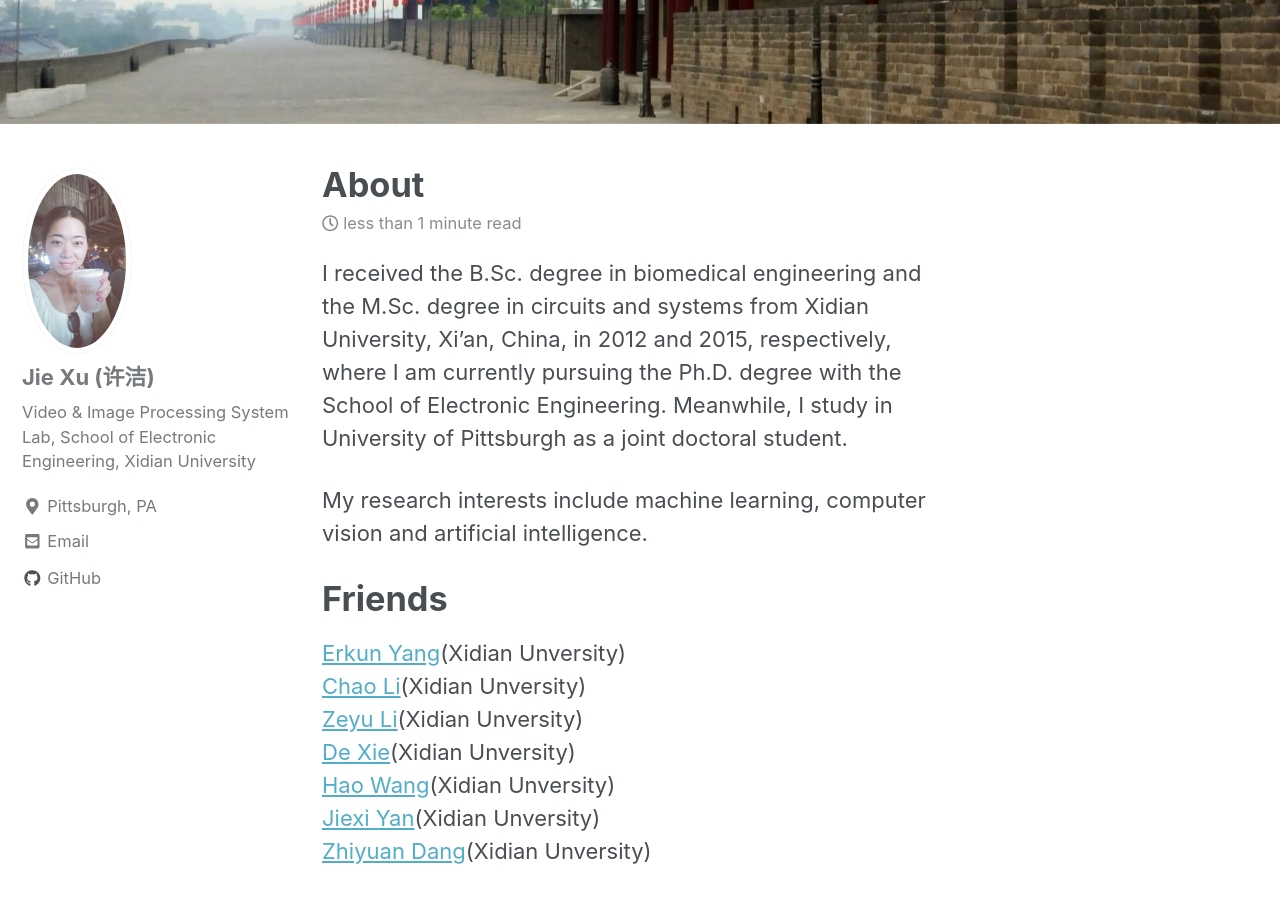
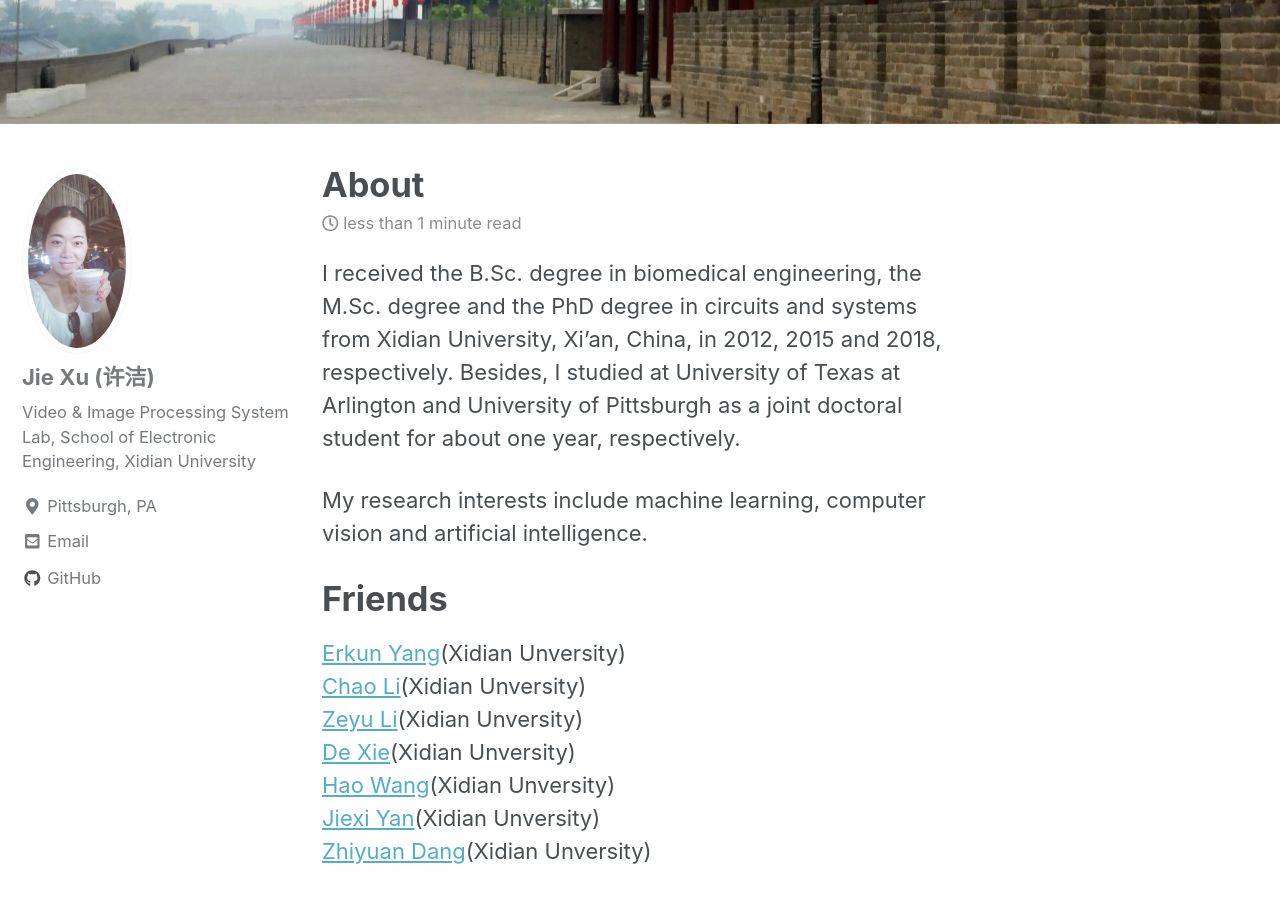
Before and after one commit to jxu1015/jxu1015.github.io, a Jekyll site: the page built from _pages/about.md, in a window 1280 px wide and 900 px high, scrolled down 457 px. Built offline with Jekyll 4.4.1, drawn with Linux system fonts in a browser that asks for light colours; nearby versions of some CDN libraries.

Commit message:
Update about.md

```diff
--- a/_pages/about.md
+++ b/_pages/about.md
@@ -5,10 +5,9 @@ header:
   image: "/images/xian.jpg"
 ---
 
-I received the B.Sc. degree in biomedical engineering and the M.Sc. degree in circuits and
-systems from Xidian University, Xi’an, China, in 2012 and 2015, respectively, where I am currently
-pursuing the Ph.D. degree with the School of Electronic Engineering.
-Meanwhile, I study in University of Pittsburgh as a joint doctoral student.
+I received the B.Sc. degree in biomedical engineering, the M.Sc. degree and the PhD degree in circuits and
+systems from Xidian University, Xi’an, China, in 2012, 2015 and 2018, respectively.
+Besides, I studied at University of Texas at Arlington and University of Pittsburgh as a joint doctoral student for about one year, respectively.
 
 My research interests include machine learning, computer vision and artificial intelligence.
 
```
